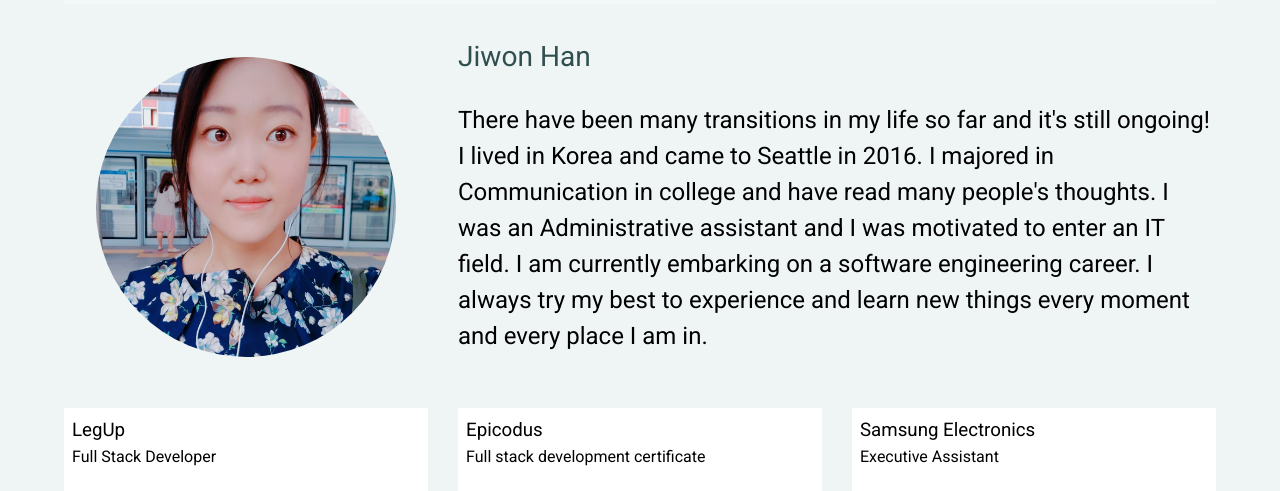
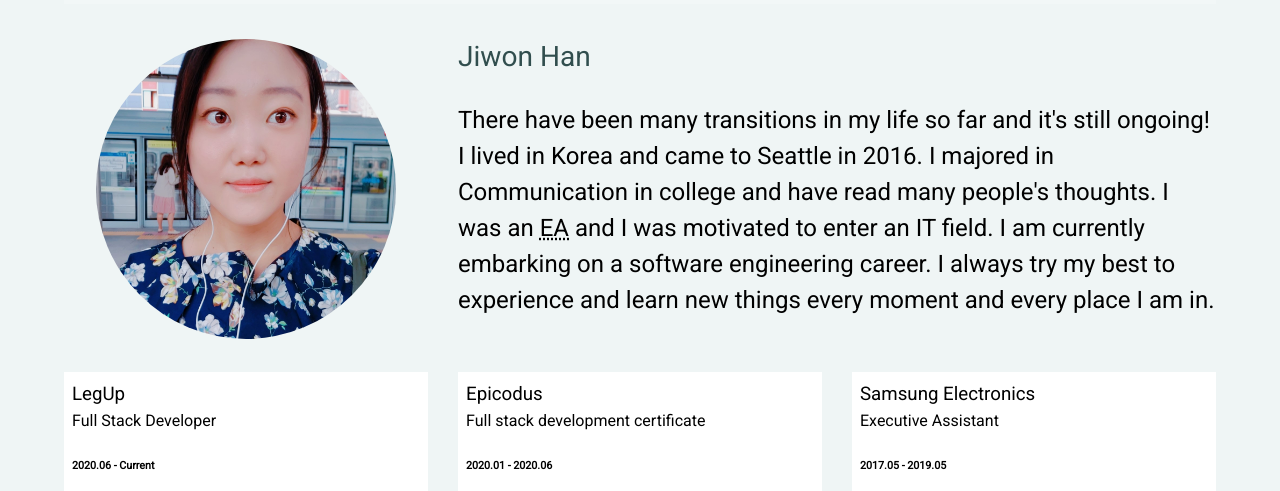
Before and after one commit to jiwon-seattle/my-portfolio, a website: page dist/about.html in a window 1280 px wide. Shown: the part 246-737 px from the top of the page. Drawn offline with Linux system fonts and the light colour scheme.

Commit message:
added abbr

```diff
--- a/dist/about.html
+++ b/dist/about.html
@@ -52,7 +52,7 @@
         <div class="bio">
           <h3 class="text-secondary">Jiwon Han</h3>
           <p class="bio-text">
-            There have been many transitions in my life so far and it's still ongoing! I lived in Korea and came to Seattle in 2016. I majored in Communication in college and have read many people's thoughts. I was an Administrative assistant and I was motivated to enter an IT field. I am currently embarking on a software engineering career. I always try my best to experience and learn new things every moment and every place I am in.
+            There have been many transitions in my life so far and it's still ongoing! I lived in Korea and came to Seattle in 2016. I majored in Communication in college and have read many people's thoughts. I was an <abbr title="Executive Assistant">EA</abbr> and I was motivated to enter an IT field. I am currently embarking on a software engineering career. I always try my best to experience and learn new things every moment and every place I am in.
           </p>
         </div>
 
```
